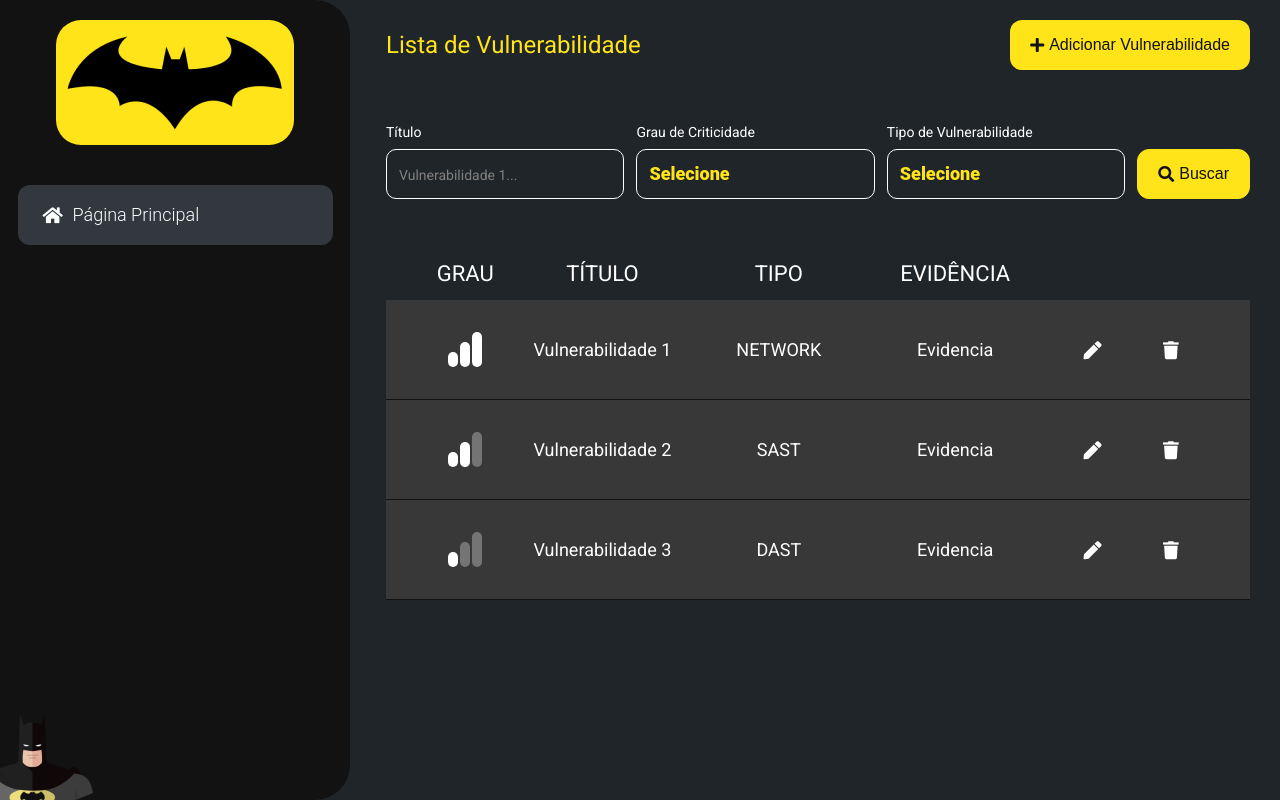
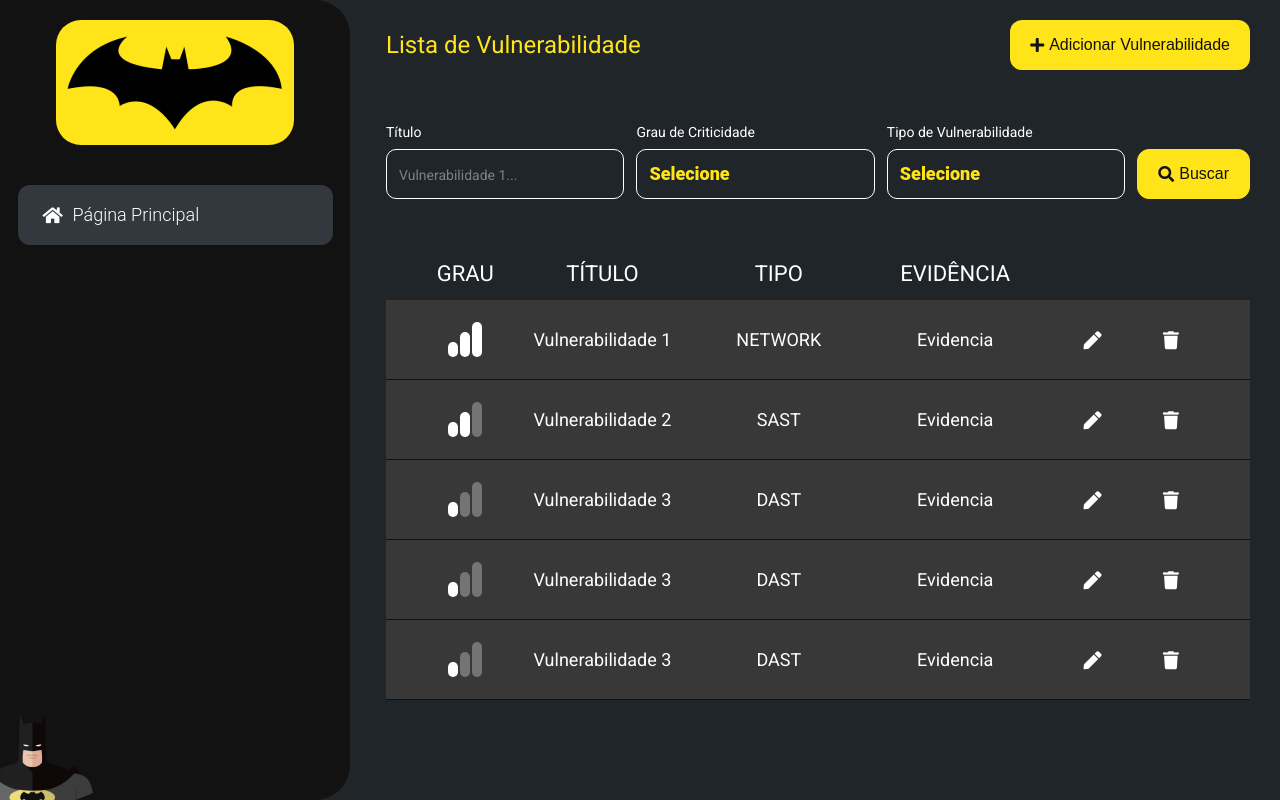
Before and after one commit to mayconliborio/batman-security, a Vue app: page /pagina-principal in a window 1280 px wide. Built offline with nearby package versions, Linux system fonts and the light colour scheme.

Commit message:
fix(HomePage): Fix CSS nos icones editar e deletar na row

```diff
--- a/src/components/rows/VulnerabilityRow.vue
+++ b/src/components/rows/VulnerabilityRow.vue
@@ -23,7 +23,7 @@
       <span v-if="item.evidences">
         Evidencia
         <!--   exemplo import primeira imagem da evidencia   -->
-        <!-- <img heigth="90px" :src="base64ToImg" alt="img-teste" />-->
+        <!-- <img heigth="60px" :src="base64ToImg" alt="img-teste" />-->
       </span>
       <span class="error-text" v-else> Sem Evidência</span>
     </span>
@@ -31,7 +31,7 @@
       <i
         title="Editar Vulnerabilidade"
         :class="item.edit"
-        class="is-clickable"
+        class="is-clickable edit-button"
         @click="$emit('editClick', item)"
       ></i>
     </span>
@@ -39,7 +39,7 @@
       <i
         title="Excluir Vulnerabilidade"
         :class="item.delete"
-        class="is-clickable"
+        class="is-clickable delete-button"
         @click="$emit('deleteClick', item)"
       ></i>
     </span>
@@ -66,7 +66,7 @@ export default {
 }
 
 #vulnerability-row {
-  height: 100px;
+  height: 80px;
   padding: 0 40px;
   border-bottom: 1px solid $blackColor;
   background-color: $rowColor;
@@ -84,4 +84,12 @@ export default {
 .error-text {
   color: $dangerColor;
 }
+
+.edit-button:hover {
+  color: $primaryColor;
+}
+
+.delete-button:hover {
+  color: $dangerColor;
+}
 </style>
--- a/src/views/HomePage.vue
+++ b/src/views/HomePage.vue
@@ -125,6 +125,18 @@ export default {
           vulnerabilityType: 1,
           evidences: ["base64", "base64"],
         },
+        {
+          title: "Vulnerabilidade 3",
+          criticalityLevel: 1,
+          vulnerabilityType: 1,
+          evidences: ["base64", "base64"],
+        },
+        {
+          title: "Vulnerabilidade 3",
+          criticalityLevel: 1,
+          vulnerabilityType: 1,
+          evidences: ["base64", "base64"],
+        },
       ],
       tableHeader: [
         { title: "GRAU", width: 10 },
```
